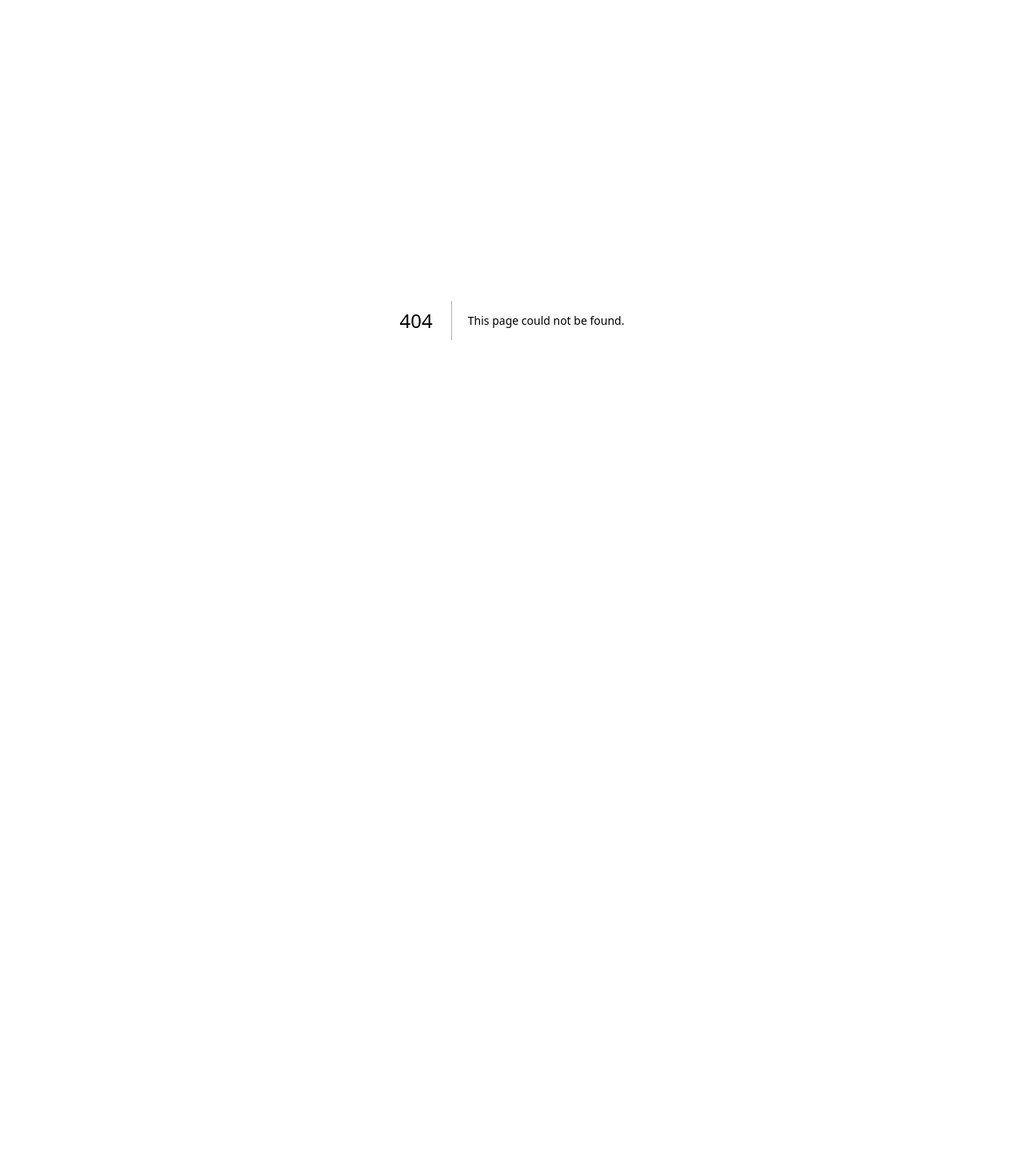
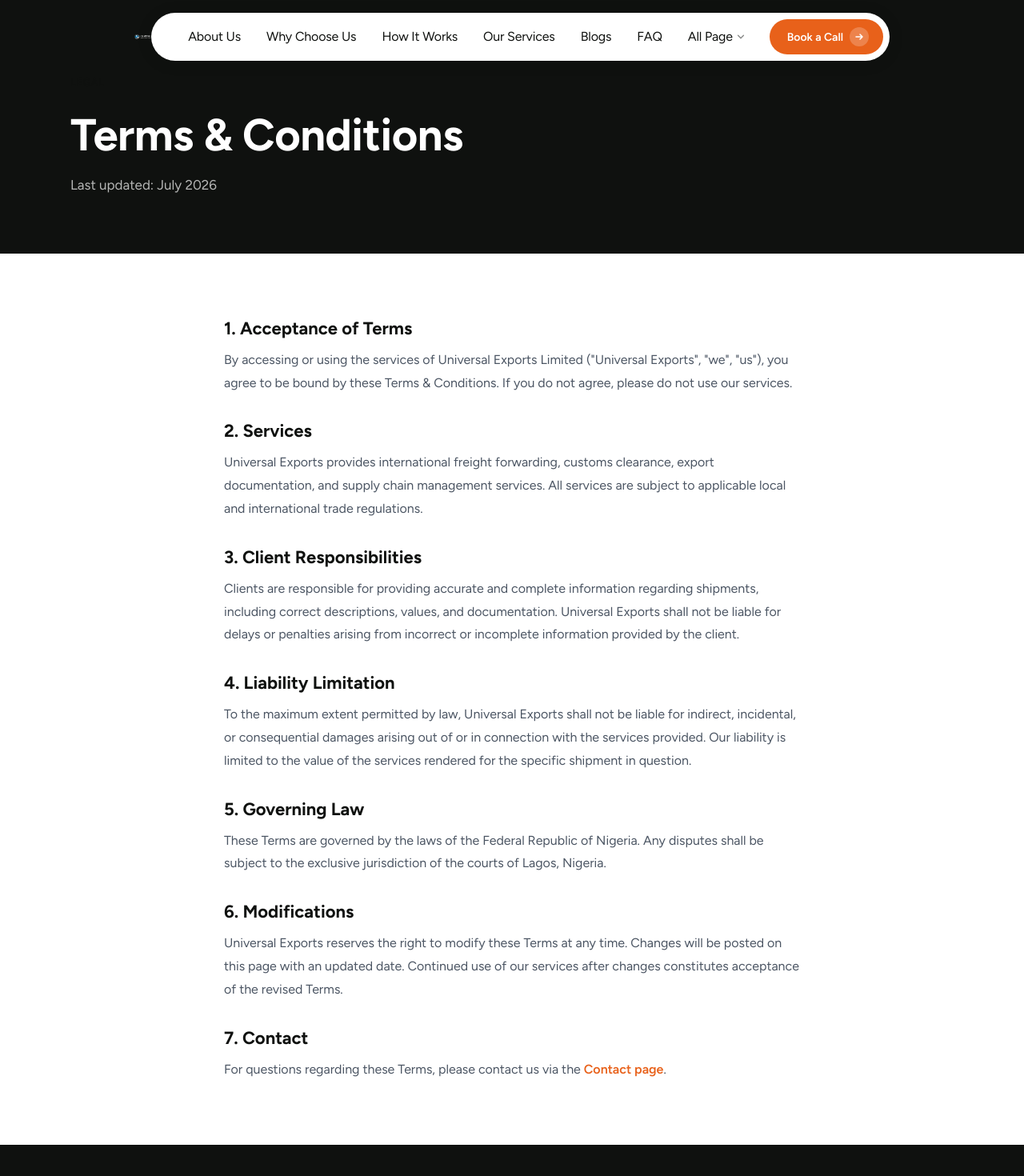
Before and after one commit to arhamansar720-ops/universal-exports, a Next.js app: page /terms in a window 1280 px wide. Before the commit this address had no page. Shown: the top 1470 px of the page at 80% size. Before the commit the page ends 800 px from the top, so only its background shows below. Built offline with nearby package versions, Linux system fonts and the light colour scheme.

Commit message:
Add Terms & Conditions page

```diff
--- /dev/null
+++ b/src/app/terms/page.tsx
@@ -0,0 +1,64 @@
+import Navbar from '@/components/Navbar';
+import Footer from '@/components/Footer';
+
+export const metadata = {
+  title: 'Terms & Conditions — Universal Exports Limited',
+  description: 'Terms and Conditions for Universal Exports Limited.',
+};
+
+export default function TermsPage() {
+  return (
+    <>
+      <Navbar />
+      <section className="page-hero" style={{ minHeight: 260 }}>
+        <div className="hero-bg-ov" style={{ background: 'var(--dark)' }} />
+        <div className="page-hero-body">
+          <span className="sec-tag">Legal</span>
+          <h1 className="page-hero-h1">Terms &amp; Conditions</h1>
+          <p className="page-hero-sub">Last updated: July 2026</p>
+        </div>
+      </section>
+
+      <section style={{ padding: '80px 0', background: '#fff' }}>
+        <div style={{ maxWidth: 800, margin: '0 auto', padding: '0 40px' }}>
+
+          <h2 style={{ fontSize: 22, fontWeight: 700, color: 'var(--dark)', marginBottom: 12 }}>1. Acceptance of Terms</h2>
+          <p style={{ color: '#4B5563', lineHeight: 1.8, marginBottom: 32 }}>
+            By accessing or using the services of Universal Exports Limited ("Universal Exports", "we", "us"), you agree to be bound by these Terms &amp; Conditions. If you do not agree, please do not use our services.
+          </p>
+
+          <h2 style={{ fontSize: 22, fontWeight: 700, color: 'var(--dark)', marginBottom: 12 }}>2. Services</h2>
+          <p style={{ color: '#4B5563', lineHeight: 1.8, marginBottom: 32 }}>
+            Universal Exports provides international freight forwarding, customs clearance, export documentation, and supply chain management services. All services are subject to applicable local and international trade regulations.
+          </p>
+
+          <h2 style={{ fontSize: 22, fontWeight: 700, color: 'var(--dark)', marginBottom: 12 }}>3. Client Responsibilities</h2>
+          <p style={{ color: '#4B5563', lineHeight: 1.8, marginBottom: 32 }}>
+            Clients are responsible for providing accurate and complete information regarding shipments, including correct descriptions, values, and documentation. Universal Exports shall not be liable for delays or penalties arising from incorrect or incomplete information provided by the client.
+          </p>
+
+          <h2 style={{ fontSize: 22, fontWeight: 700, color: 'var(--dark)', marginBottom: 12 }}>4. Liability Limitation</h2>
+          <p style={{ color: '#4B5563', lineHeight: 1.8, marginBottom: 32 }}>
+            To the maximum extent permitted by law, Universal Exports shall not be liable for indirect, incidental, or consequential damages arising out of or in connection with the services provided. Our liability is limited to the value of the services rendered for the specific shipment in question.
+          </p>
+
+          <h2 style={{ fontSize: 22, fontWeight: 700, color: 'var(--dark)', marginBottom: 12 }}>5. Governing Law</h2>
+          <p style={{ color: '#4B5563', lineHeight: 1.8, marginBottom: 32 }}>
+            These Terms are governed by the laws of the Federal Republic of Nigeria. Any disputes shall be subject to the exclusive jurisdiction of the courts of Lagos, Nigeria.
+          </p>
+
+          <h2 style={{ fontSize: 22, fontWeight: 700, color: 'var(--dark)', marginBottom: 12 }}>6. Modifications</h2>
+          <p style={{ color: '#4B5563', lineHeight: 1.8, marginBottom: 32 }}>
+            Universal Exports reserves the right to modify these Terms at any time. Changes will be posted on this page with an updated date. Continued use of our services after changes constitutes acceptance of the revised Terms.
+          </p>
+
+          <h2 style={{ fontSize: 22, fontWeight: 700, color: 'var(--dark)', marginBottom: 12 }}>7. Contact</h2>
+          <p style={{ color: '#4B5563', lineHeight: 1.8 }}>
+            For questions regarding these Terms, please contact us via the <a href="/contact" style={{ color: 'var(--primary)', fontWeight: 600 }}>Contact page</a>.
+          </p>
+        </div>
+      </section>
+      <Footer />
+    </>
+  );
+}
```
